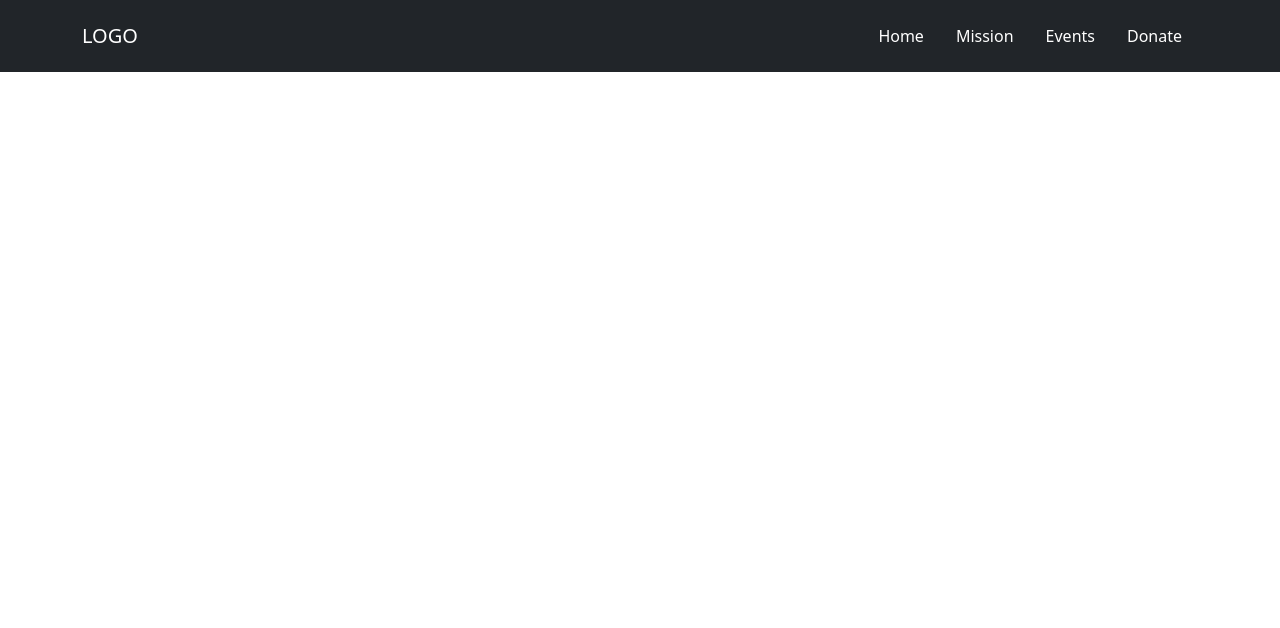
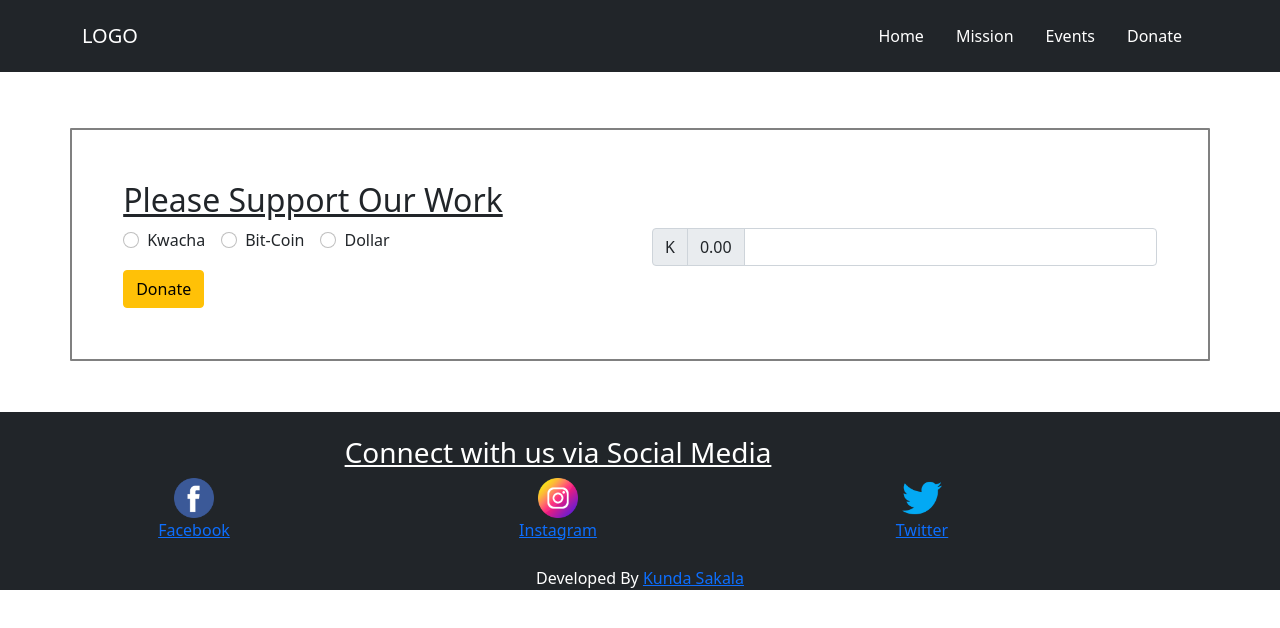
Before and after one commit to IamKunda/bit-coin-awareness-site, a JavaScript app: page /Donate in a window 1280 px wide. Shown: the top 628 px of the page. Built offline with nearby package versions, Linux system fonts and the light colour scheme.

Commit message:
The best Semi-full Stack dev my gee

```diff
--- a/src/App.css
+++ b/src/App.css
@@ -1,20 +1,33 @@
-.mission-home{
+.mission-home{/* On Home Page*/
   background-color: #6D7993;
   margin-top: 10%;
   padding: 4%;
   border-radius: 1%;
 }
-.donation-home{
+.donation-home{/* On Home Page*/
   margin: 2%;
   padding: 4%;
 }
-.footer-icon{
+.donate-container{/* On Donate Page*/
+  margin-top: 10%;
+  border: 2px solid gray;
+  padding: 4%;
+  border-radius: 1px;
+}
+.footer-icon{/* On Footer Component*/
   width: 40px;
   height: auto;
 }
-
+.custom-container{/* Simple Margin and Adjusted Padding*/
+  margin-top: 4%;
+}
+/*Small Screen adjustments*/
 @media screen and (max-width: 550px) {
   .mission-home{
     margin-top: 20%;
   }
+  .donate-container{
+    margin-top: 20%;
+    border: 0;
+  }
 }
--- a/src/Pages/Donate.js
+++ b/src/Pages/Donate.js
@@ -1,13 +1,32 @@
 //Component Imports
 import TopNav from '../Components/TopNav';
+import Footer from '../Components/Footer';
+import MyForm from '../Components/MyForm';
 
-function Donate(){
-    return(
+function Donate() {
+    return (
         <div>
-            <TopNav/>
-            <p>
-                This is the Donate Page!
-            </p>
+            <TopNav />
+            <div className='container donate-container'>
+                <p className='h2 text-decoration-underline'>Please Support Our Work</p>
+                <div className='row'>
+                    <div className='col'>
+                        <MyForm />
+                        <button className='btn btn-warning'>Donate</button>
+                    </div>
+                    <div className='col'>
+                        <div className="input-group mb-3">
+                            <span className="input-group-text">K</span>
+                            <span className="input-group-text">0.00</span>
+                            <input type="number" class="form-control" id='user-donation' />
+                        </div>
+                    </div>
+
+                </div>
+            </div>
+            <div className='custom-container'>
+                <Footer />
+            </div>
         </div>
     )
 }
```
